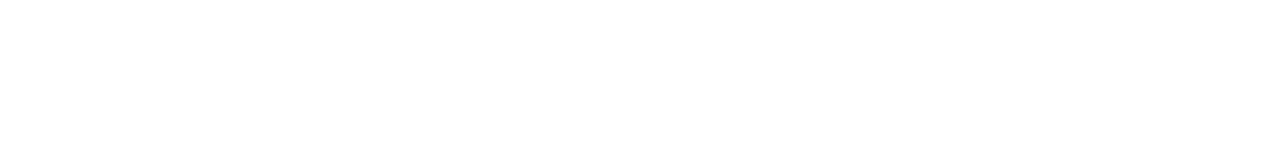
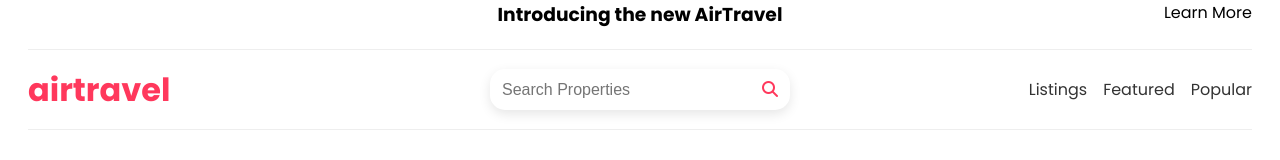
Before and after one commit to tiagoc0sta/6_Airtravel_JS-HTML-CSS_CodecomMerce_YT, a plain HTML site: page index.html in a window 1280 px wide. Drawn offline with Linux system fonts and the light colour scheme.

Commit message:
add navbar

```diff
--- a/index.html
+++ b/index.html
@@ -6,6 +6,55 @@
     <meta name="viewport" content="width=device-width, initial-scale=1.0" />
     <title>AirTravel</title>
     <link rel="stylesheet" href="style.css" />
+    <link
+      rel="stylesheet"
+      href="https://cdnjs.cloudflare.com/ajax/libs/font-awesome/6.2.1/css/all.min.css"
+      integrity="sha512-MV7K8+y+gLIBoVD59lQIYicR65iaqukzvf/nwasF0nqhPay5w/9lJmVM2hMDcnK1OnMGCdVK+iQrJ7lzPJQd1w=="
+      crossorigin="anonymous"
+      referrerpolicy="no-referrer"
+    />
   </head>
-  <body></body>
+  <body>
+    <!--Container -->
+    <div class="container">
+      <!--Top Bar-->
+      <div class="top-bar">
+        <h3 class="intro">Introducing the new AirTravel</h3>
+        <p>Learn More</p>
+      </div>
+      <!--End Top Bar-->
+      <!--Nav Bar-->
+      <div class="navbar">
+        <div>
+          <h1>airtravel</h1>
+        </div>
+        <div class="search">
+          <form>
+            <div class="input-container">
+              <input type="text" placeholder="Search Properties" />
+            </div>
+            <div>
+              <button><i class="fa-solid fa-magnifying-glass"></i></button>
+            </div>
+          </form>
+        </div>
+        <div class="menu">
+          <ul class="nav-menu">
+            <li>
+              <a href="" class="nav-link">Listings</a>
+            </li>
+            <li>
+              <a href="" class="nav-link">Featured</a>
+            </li>
+            <li>
+              <a href="" class="nav-link">Popular</a>
+            </li>
+          </ul>
+          <div class="mobile">
+            <i class="fa-solid fa-bars"></i>
+          </div>
+        </div>
+      </div>
+    </div>
+  </body>
 </html>
--- a/style.css
+++ b/style.css
@@ -0,0 +1,120 @@
+@import url('https://fonts.googleapis.com/css2?family=Poppins:wght@100;200;300;400;500;600;700&display=swap');
+
+* {
+  box-sizing: border-box;
+  margin: 0;
+  padding: 0;
+}
+
+body {
+  font-family: 'Poppins', sans-serif;
+}
+
+li {
+  list-style-type: none;
+}
+
+a {
+  text-decoration: none;
+  color: #333;
+}
+
+.container {
+  max-width: 1240px;
+  margin: auto;
+  padding: 0 8px;
+}
+
+.top-bar {
+  width: 100%;
+  height: 50px;
+  display: grid;
+  grid-template-columns: repeat(3, 1fr);
+  align items: center;
+  border-bottom: 1px solid #eeeeee;
+}
+
+.top-bar .intro {
+  grid-column: 2;
+  justify-self: center;
+}
+
+.top-bar p {
+  justify-self: end;
+}
+
+/* Top Bar End */
+
+/* Navbar */
+.navbar {
+  width: 100%;
+  min-height: 80px;
+  border-bottom: 1px solid #eeeeee;
+  display: grid;
+  grid-template-columns: repeat(3, 1fr);
+  align-items: center;
+}
+
+.navbar h1 {
+  color: #ff385c;
+}
+
+
+.search {
+  justify-self: center;
+  width: 100%;
+}
+
+.search form {
+  display: flex;
+  justify-content: space-between;
+  align-items: center;
+  max-width: 300px;
+  margin: auto;
+  width: 100%;
+  padding: 8px 12px;
+  border-radius: 15px;
+  box-shadow: rgba(0, 0, 0, 0.1) 0px 4px 12px;
+}
+
+.search input {
+  background: transparent;
+  border: none;
+  font-size: 1rem;
+}
+
+.search input:focus {
+  outline: none;
+}
+
+.search i {
+  font-size: 1rem;
+  color: #ff385c;
+}
+
+.search button {
+  border: none;
+  background-color: transparent;
+}
+
+.menu {
+  justify-self: end;
+}
+
+.nav-menu {
+  display: flex;
+}
+
+.nav-menu li {
+  padding-left: 1rem;
+  fonr-size: .8rem;
+}
+
+.mobile {
+  cursor: pointer;
+  display: none;
+}
+
+
+
+/* Navbar End */
```
